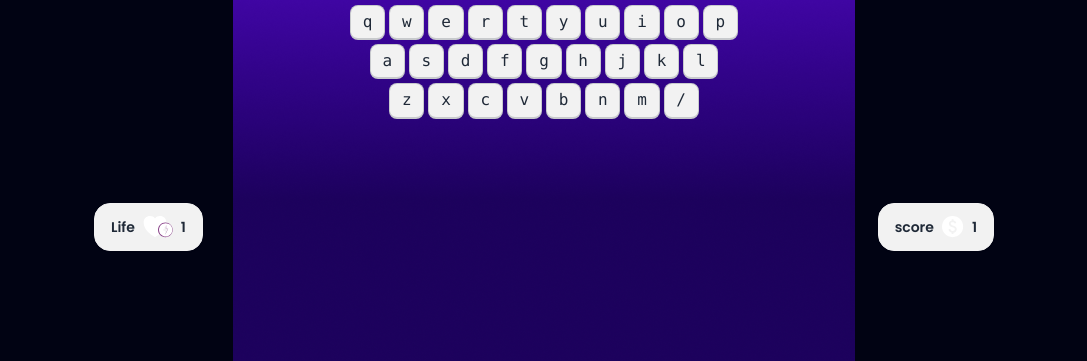
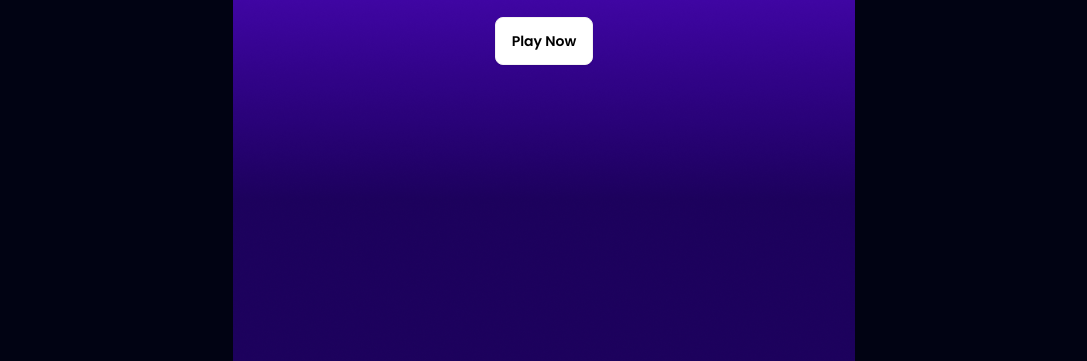
Before and after one commit to AurnobOnWeb/Alphabets, a plain HTML site: page index.html in a window 1280 px wide. Shown: the part 439-800 px from the top of the page, without its empty margins (96-1183 px from the left). Drawn offline with nearby package versions, Linux system fonts and the light colour scheme.

Commit message:
Lets do the Javascript ppart

```diff
--- a/index.html
+++ b/index.html
@@ -11,14 +11,14 @@
 </head>
 <body class="poppins">
  <main class="bg-[#010313] min-h-screen bg-[url(images/background.png)] bg-no-repeat bg-center">
-  <section class="home text-white flex flex-col justify-center items-center min-h-screen gap-5 hidden">
+  <section class="home text-white flex flex-col justify-center items-center min-h-screen gap-5 ">
       <h1 class="text-8xl">Alpha Clash</h1>
       <p>Unleash Your Keyboard Kung Fu : Press “Enter” to Play</p>
-      <button class="btn bg-white text-black">Play Now</button>
+      <button onclick="playNow()" class="btn bg-white text-black">Play Now</button>
   </section>
 
 
-  <section class="play-ground">
+  <section class="play-ground hidden">
     <div class=" flex flex-col  gap-20 pt-10 items-center">
       <div class="artboard artboard-horizontal phone-6 border-[20px] rounded-2xl border-[#010313CC] bg-[#FFFFFFB3]">
         <div class="flex justify-center ">
@@ -79,8 +79,14 @@
      </div>
     </div>
   </section>
-  <section class="score"></section>
+  <section class="score text-white justify-center flex min-h-screen items-center hidden">
+    <div class=" space-y-6 p-4 bg-purple-800 rounded-2xl flex flex-col  items-center">
+      <h1 class="text-8xl"> Score : <span>14</span></h1>
+      <button class="btn bg-white text-black">Play Again</button>
+      <p>Practice will make You pro</p>
+    </div>
+  </section>
  </main>
-
+ <script src="js/alpha.js"></script>
 </body>
 </html>
--- /dev/null
+++ b/js/alpha.js
@@ -0,0 +1,3 @@
+function playNow() {
+  console.log("Play");
+}
```
